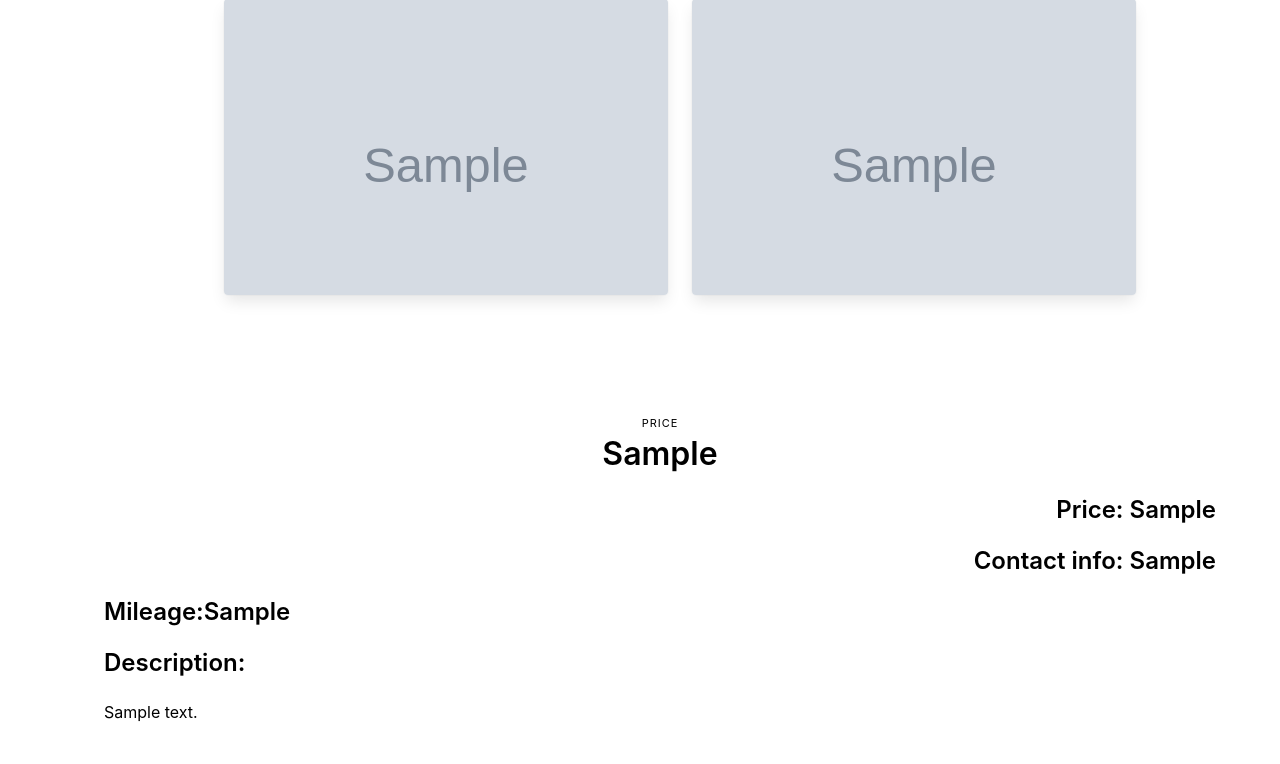
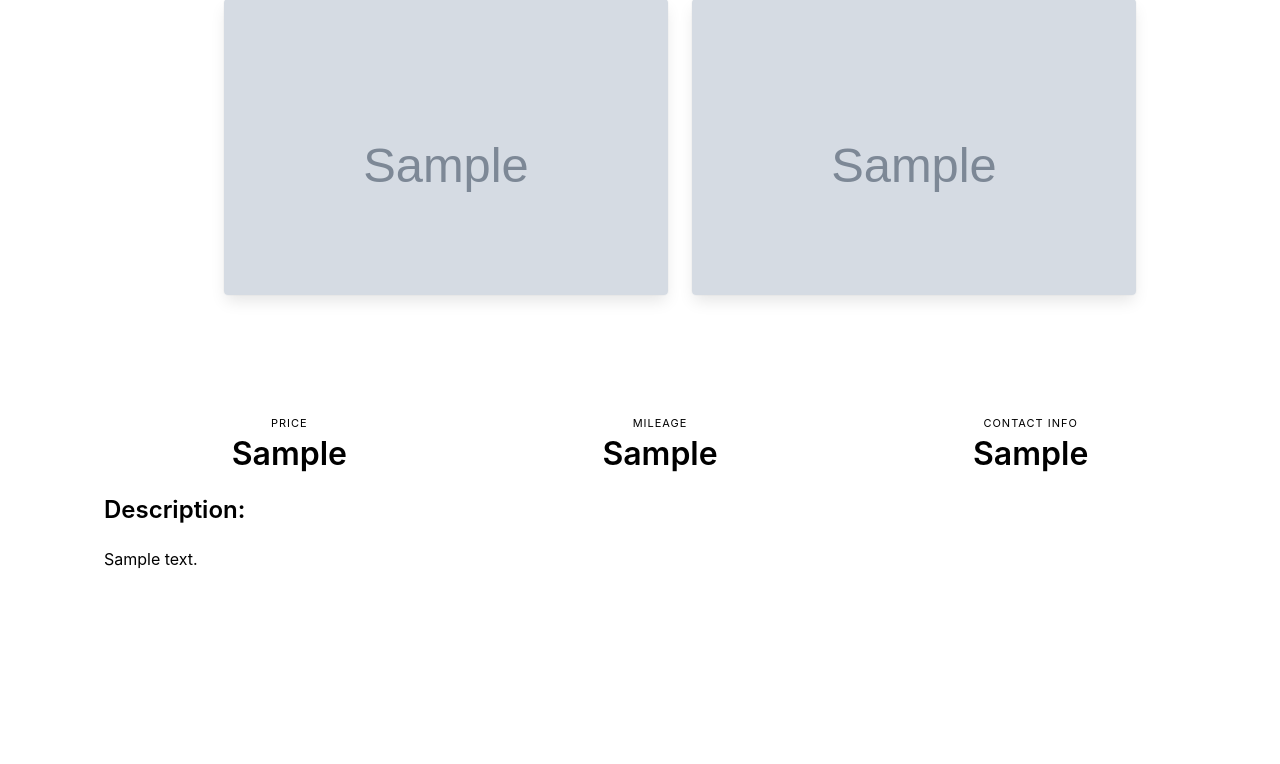
Before and after one commit to Bigs55stock/sellcar, a Django app: page /cars/1/ in a window 1280 px wide. Shown: the part 727-1491 px from the top of the page. After the commit the page ends 1296 px from the top, so only its background shows below. Run offline with Django 4.2, Linux system fonts and the light colour scheme; tables that the repository leaves empty hold one stand-in row (values such as "Sample post"); grey boxes marked "Sample" are stand-in pictures.

Commit message:
contact miles added

```diff
--- a/cars_ad/templates/car_detail.html
+++ b/cars_ad/templates/car_detail.html
@@ -48,11 +48,20 @@
                     <p class="title">{{cars.price}}</p>
                   </div>
                 </div>
+                <div class="level-item has-text-centered">
+                  <div>
+                    <p class="heading">Mileage</p>
+                    <p class="title">{{cars.mileage}}</p>
+                  </div>
+                </div>
+                <div class="level-item has-text-centered">
+                  <div>
+                    <p class="heading">Contact info</p>
+                    <p class="title">{{cars.contact}}</p>
+                  </div>
+                </div>
               </nav>
     <div class="detail__about">
-        <h4 class="title is-4 has-text-right">Price: {{cars.price}}</h4>
-        <h4 class="title is-4 has-text-right">Contact info: {{cars.contact}}</h4>
-        <h4 class="title is-4">Mileage:{{cars.mileage}}</h4>
         <h4 class="title is-4">Description:</h4>
         <h4 class="is-size-6">{{cars.desc}}</h4>
     </div>
```
